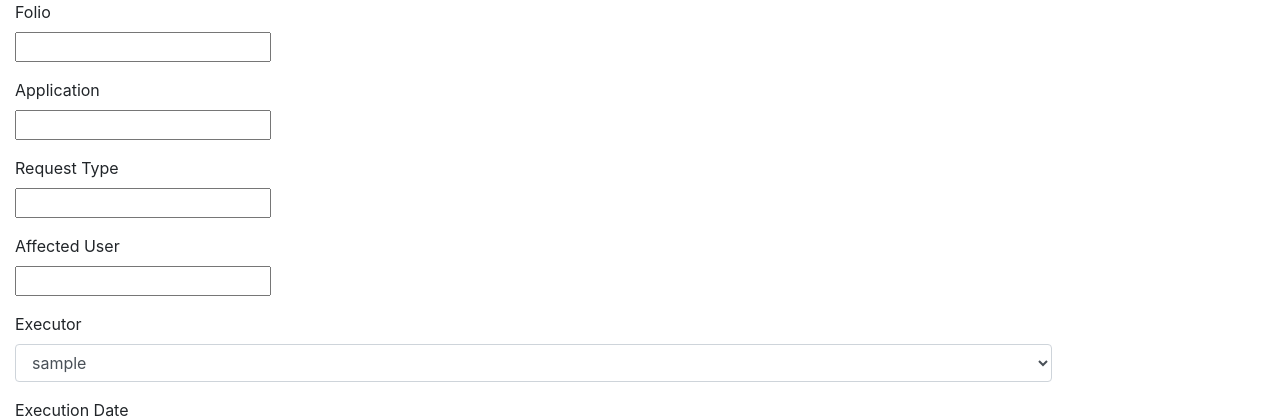
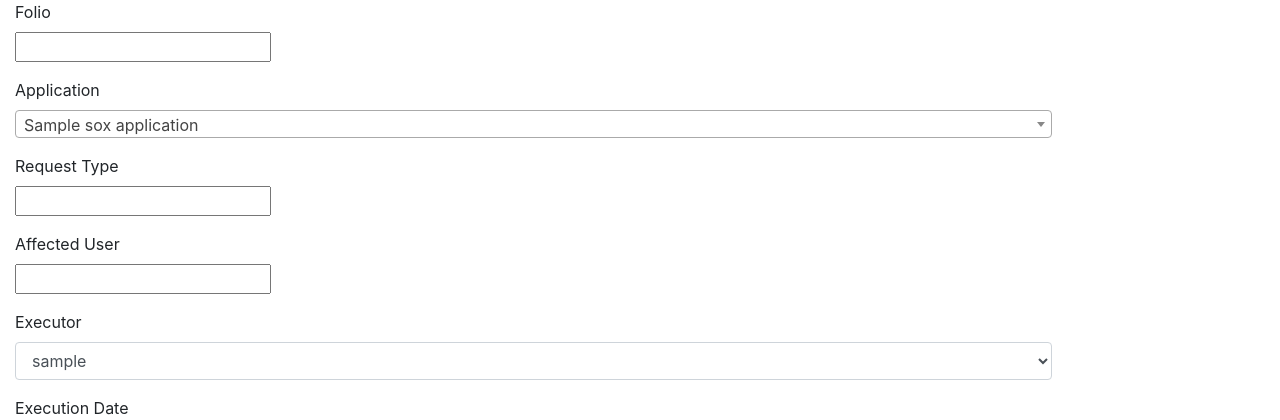
Before and after one commit to isaialejandro/voi_app, a Django app: template apps/sox/templates/sox_form.html in a window 1280 px wide. Shown: the top 420 px of the page. Run offline with Django 3.2, Linux system fonts and the light colour scheme; tables that the repository leaves empty hold one stand-in row (values such as "Sample post"); the template is opened without the code that fills it: values that come from a table or form of the project are taken from there, most other values are stand-ins (such as "Sample title", 1, 10 or a date in 2020); form fields are guessed from the names that the template uses; some libraries are stand-ins or nearby versions.

Commit message:
fixing some bugs. changing the sox select app for only sox app in the current selection.

```diff
--- a/apps/applicant/templates/applicant_form.html
+++ b/apps/applicant/templates/applicant_form.html
@@ -68,7 +68,7 @@
                         <div class="hr-line-dashed"></div>
                         <div class="form-group">
                             <div class="col-sm-4 col-sm-offset-2">
-                                <a class="btn btn-white" type="button" href="{% url 'dashboard' %}">Cancel</a>
+                                <a class="btn btn-white" type="button" href="{% url 'application:list' %}">Cancel</a>
                                 <button class="btn btn-primary" type="submit">Save changes</button>
                             </div>
                         </div>
--- a/apps/applicant/urls.py
+++ b/apps/applicant/urls.py
@@ -1,9 +1,9 @@
 from django.urls import path
 
-from apps.applicant.views import ApplicantList, CreateApplicant
+from apps.applicant.views import CreateApplicant
 
 
 urlpatterns = [
-    path('applicants/', ApplicantList.as_view(), name='applicant_list'),
+    #path('applicants/', ApplicantList.as_view(), name='applicant_list'),
     path('new/', CreateApplicant.as_view(), name='new'),
 ]
--- a/apps/applicant/views.py
+++ b/apps/applicant/views.py
@@ -22,7 +22,7 @@ from braces.views import LoginRequiredMixin
 
 now = datetime.datetime.now()
 
-
+"""
 class ApplicantList(View):
 
     def get(self, request):
@@ -35,7 +35,8 @@ class ApplicantList(View):
         if not request.user.is_authenticated:
             return render(request, '404.html')
         else:
-            return render(request, 'applicants.html',context)
+            return render(request, 'list.html')
+"""
 
 
 class CreateApplicant(NeverCacheMixin, CSRFExemptMixin, View):
--- a/apps/application/models.py
+++ b/apps/application/models.py
@@ -24,4 +24,4 @@ class Application(models.Model):
     user = models.ForeignKey(User, on_delete=models.DO_NOTHING, default='')
 
     def __str__(self):
-        return self.name.capitalize()
+        return self.name.capitalize() + '  |  ' +  self.app_type.capitalize()
--- a/apps/application/templates/list.html
+++ b/apps/application/templates/list.html
@@ -95,8 +95,8 @@
                                             <th>First Name</th>
                                             <th>Last Name</th>
                                             <th>Email </th>
-                                            <th>Reg Date </th>
                                             {% if user.is_superuser %}
+                                                <th>Reg Date </th>
                                                 <th>User </th>
                                             {% endif %}
                                         </tr>
@@ -107,8 +107,8 @@
                                                 <td>{{ ap.first_name }}</td>
                                                 <td>{{ ap.last_name}}</td>
                                                 <td>{{ ap.email }}</td>
-                                                <th>{{ap.registry_date}} </th>
                                                 {% if user.is_superuser %}
+                                                    <th>{{ap.registry_date}} </th>
                                                     <th>{{ ap.user }} </th>
                                                 {% endif %}
                                             </tr>
--- a/apps/sox/templates/sox_form.html
+++ b/apps/sox/templates/sox_form.html
@@ -58,7 +58,12 @@
                         <div class="form-group"><label class="col-sm-2 control-label">Application </label>
 
                             <div class="col-sm-10">
-                                {{ form.application }}
+                                {#{{ form.application }}#}
+                                <select id="sox_apps" name="application" class="form-control">
+                                    {% for a in sox_applications %}
+                                        <option value="{{a.id}}">{{a.name}}</option>
+                                    {% endfor %}
+                                </select>
                             </div>
                         </div>
                         <div class="form-group"><label class="col-sm-2 control-label"> Request Type</label>
@@ -229,6 +234,9 @@
         var frst_source_date = $('#id_first_source_date');
         var scnd_source_date = $('#id_second_source_date');
 
+        var s_app = $('#sox_apps');
+        s_app.select2();
+
         exec_date.prop('disabled', true);
         exec_conf_date.prop('disabled', true);
         frst_source_date.prop('disabled', true);
--- a/apps/sox/views.py
+++ b/apps/sox/views.py
@@ -51,7 +51,7 @@ class CreateSOX(NeverCacheMixin, CSRFExemptMixin, View):
             context = {}
             context['form'] = SOXForm
             context['new_sox'] = True
-            context['application'] = Application.objects.filter(is_active=True, app_type='SOX')
+            context['sox_applications'] = Application.objects.filter(is_active=True, app_type='SOX')
             context['executor'] = User.objects.filter(is_active=True,is_superuser=False).exclude(username='Pending')
             context['1st_2nd_source_executor'] = User.objects.filter(is_active=True,is_superuser=False)
             return render(request, 'sox_form.html', context)
--- a/apps/ticket/views.py
+++ b/apps/ticket/views.py
@@ -44,7 +44,6 @@ class TicketDetail(NeverCacheMixin, CSRFExemptMixin, View):
 
 class NewTicket(NeverCacheMixin, CSRFExemptMixin, CreateView):
 
-    #model = Ticket
 
     def get(self, request):
 
@@ -53,6 +52,7 @@ class NewTicket(NeverCacheMixin, CSRFExemptMixin, CreateView):
             context['new_ticket'] = True
             context['form'] = TicketForm
             context['history_form'] = HistoryTicketForm
+            context['application'] = Application.objects.filter(is_active=True,app_type='NORMAL')
             context['assigned_to'] = User.objects.filter(is_active=True,is_superuser=False).exclude(username='Pending')
             return render(request, 'ticket_form.html', context)
         else:
@@ -194,6 +194,7 @@ class UpdateTicket(NeverCacheMixin, CSRFExemptMixin, View):
     def get(self, request, pk):
         context = {}
         context['update_ticket'] = True
+        context['application'] = Application.objects.filter(is_active=True,app_type='NORMAL')
 
         current_ticket = Ticket.objects.get(id=pk)
 
--- a/manage.py
+++ b/manage.py
@@ -4,8 +4,8 @@ import sys
 
 if __name__ == '__main__':
     #os.environ.setdefault('DJANGO_SETTINGS_MODULE', 'voi.settings')
-    #os.environ.setdefault('DJANGO_SETTINGS_MODULE', 'voi.settings.local')
-    os.environ.setdefault('DJANGO_SETTINGS_MODULE', 'voi.settings.production')
+    os.environ.setdefault('DJANGO_SETTINGS_MODULE', 'voi.settings.local')
+    #3os.environ.setdefault('DJANGO_SETTINGS_MODULE', 'voi.settings.production')
     try:
         from django.core.management import execute_from_command_line
     except ImportError as exc:
--- a/voi/wsgi.py
+++ b/voi/wsgi.py
@@ -12,7 +12,7 @@ import os
 from django.core.wsgi import get_wsgi_application
 
 #os.environ.setdefault('DJANGO_SETTINGS_MODULE', 'voi.settings')
-##os.environ.setdefault('DJANGO_SETTINGS_MODULE', 'voi.settings.local')
-os.environ.setdefault('DJANGO_SETTINGS_MODULE', 'voi.settings.production')
+os.environ.setdefault('DJANGO_SETTINGS_MODULE', 'voi.settings.local')
+#os.environ.setdefault('DJANGO_SETTINGS_MODULE', 'voi.settings.production')
 
 application = get_wsgi_application()
```
Also changed, not shown: apps/ticket/templates/ticket_form.html (+14 -3 lines).
